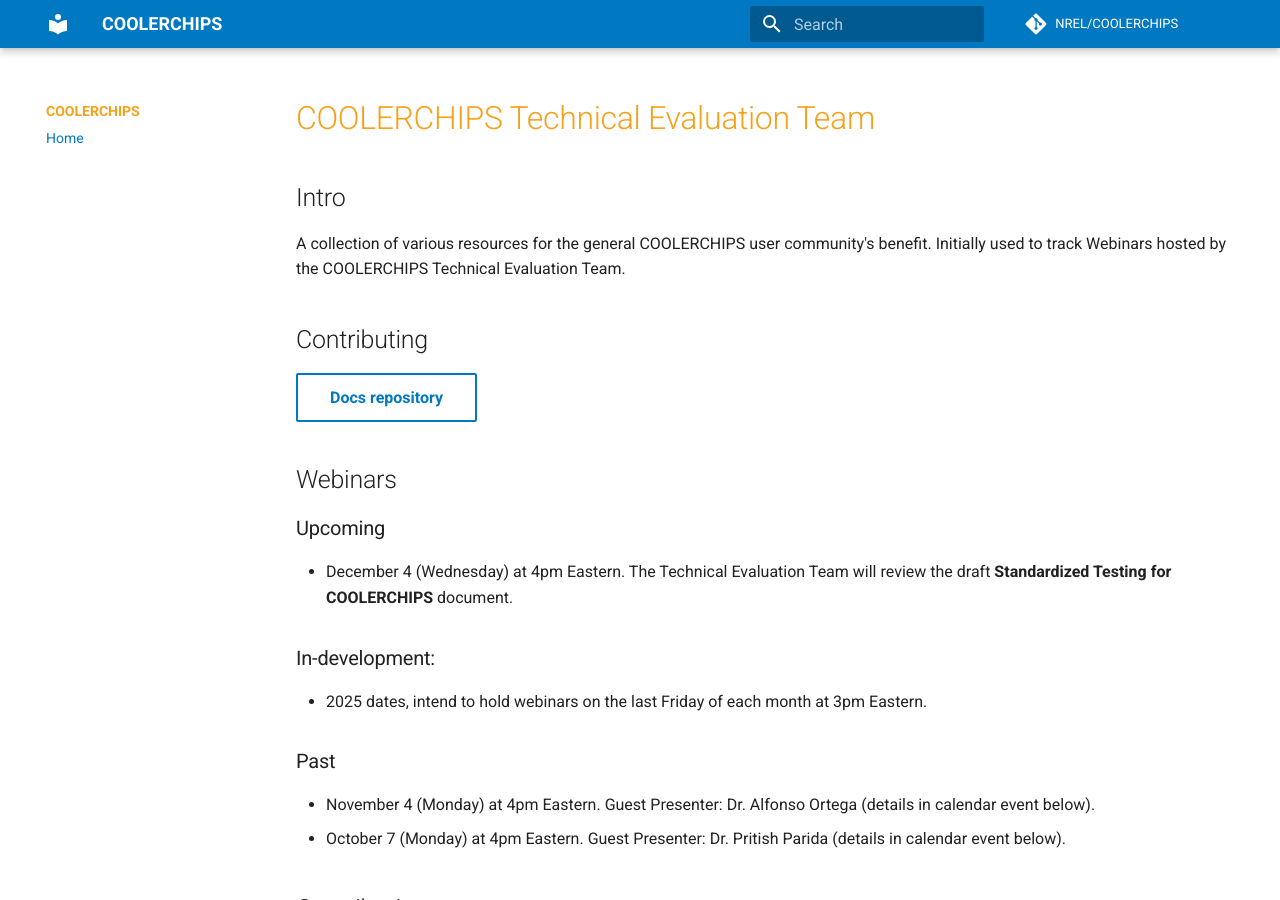
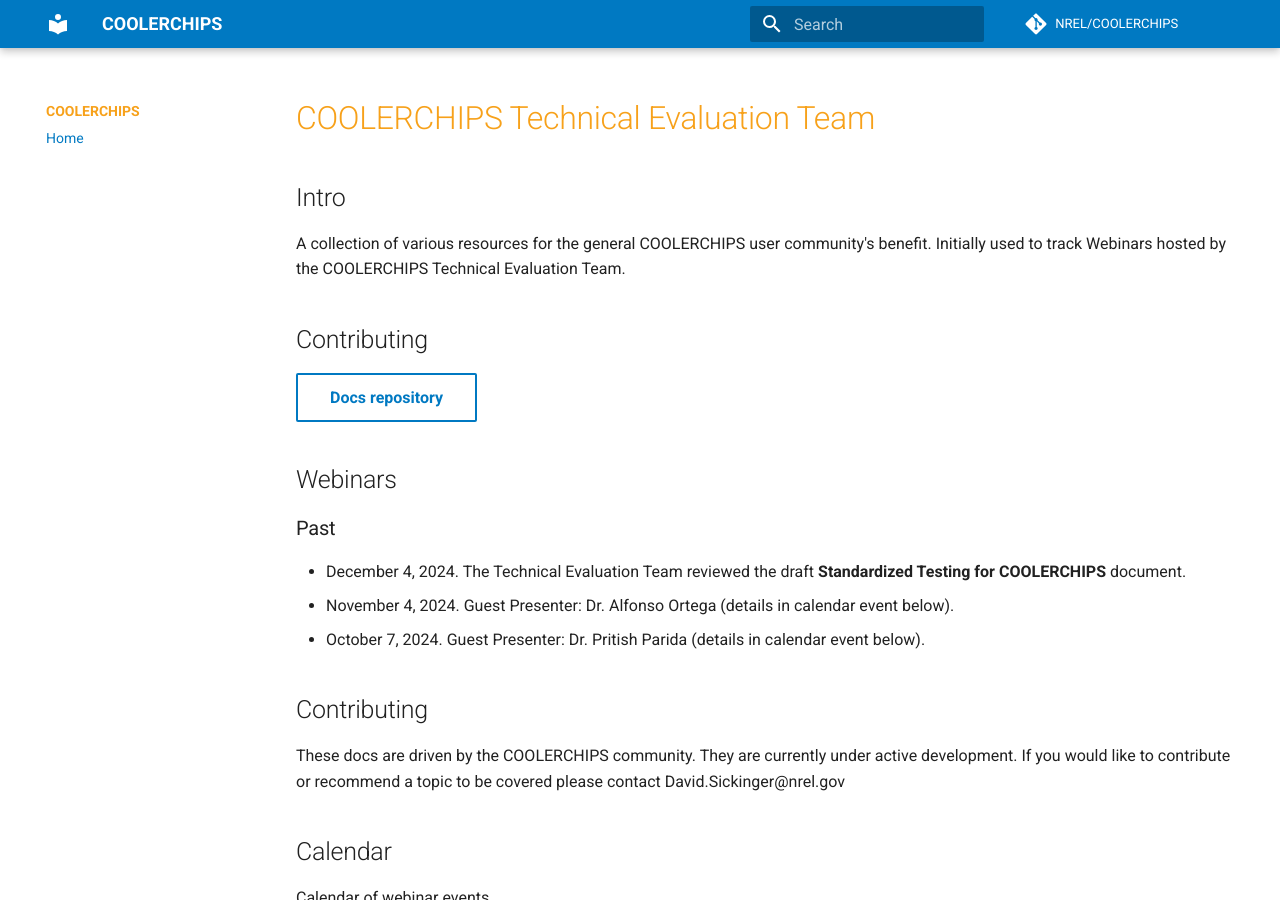
Before and after one commit to NREL/COOLERCHIPS-Technical-Evaluation-Team, an MkDocs documentation site: the page built from docs/index.md, in a window 1280 px wide and 900 px high. Built offline with MkDocs 1.6.1 and Material for MkDocs 9.7.7, drawn with Linux system fonts in a browser that asks for light colours; comment, search, counter and statistics services are not loaded.

Commit message:
Removed upcoming Webinars due to pause issued by acting DOE Secretary.

```diff
--- a/docs/index.md
+++ b/docs/index.md
@@ -14,18 +14,12 @@
 
 ## Webinars
 
-### Upcoming
-
-- December 4 (Wednesday) at 4pm Eastern. The Technical Evaluation Team will review the draft **Standardized Testing for COOLERCHIPS** document.
-
-### In-development:
-
-- 2025 dates, intend to hold webinars on the last Friday of each month at 3pm Eastern.
 
 ### Past
 
-- November 4 (Monday) at 4pm Eastern. Guest Presenter: Dr. Alfonso Ortega (details in calendar event below).
-- October 7 (Monday) at 4pm Eastern. Guest Presenter: Dr. Pritish Parida (details in calendar event below).
+- December 4, 2024. The Technical Evaluation Team reviewed the draft **Standardized Testing for COOLERCHIPS** document.
+- November 4, 2024. Guest Presenter: Dr. Alfonso Ortega (details in calendar event below).
+- October 7, 2024. Guest Presenter: Dr. Pritish Parida (details in calendar event below).
 
 ## Contributing
 
```
